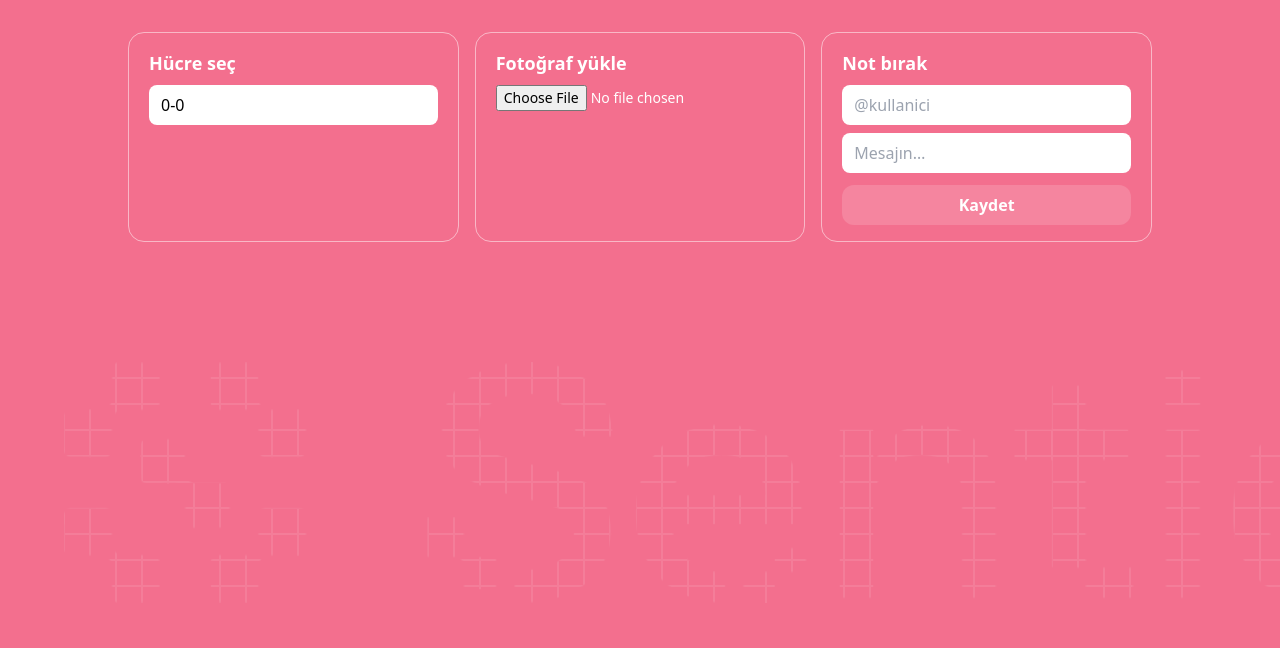
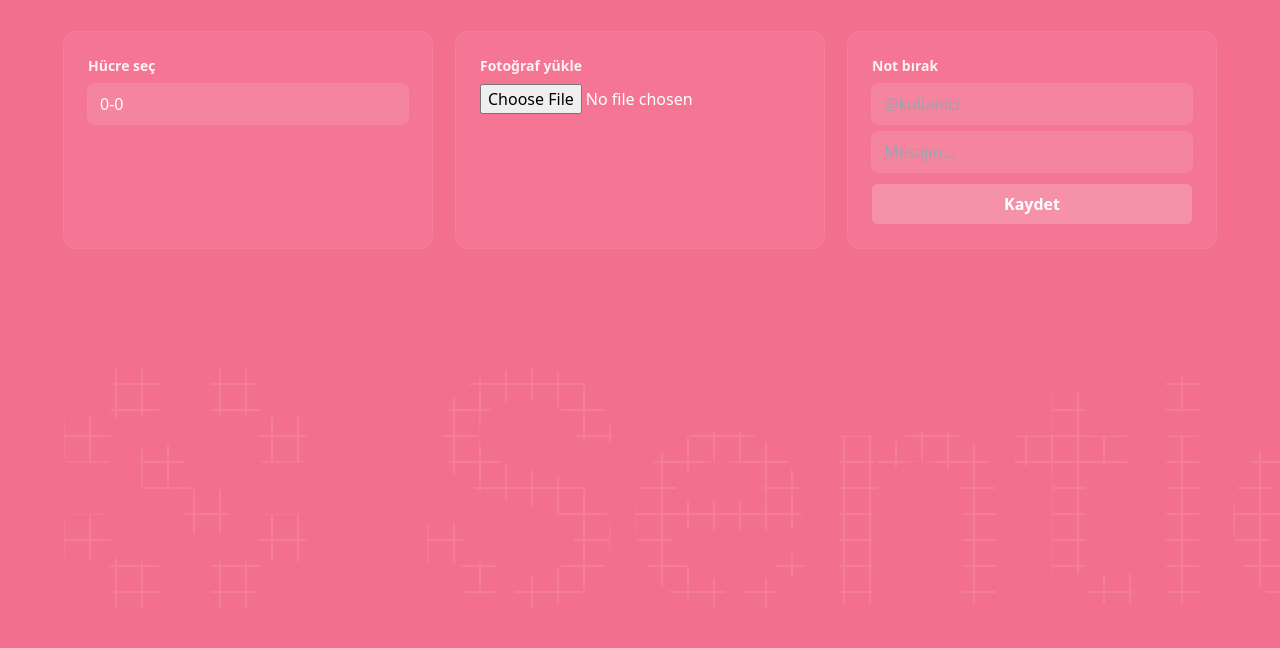
Before and after one commit to akubilayozel/sentient-pixel, a Next.js app: page / in a window 1280 px wide. Shown: the top 648 px of the page. Built offline with nearby package versions, Linux system fonts and the light colour scheme; no server answers; the database is empty.

Commit message:
Update Controls.tsx

```diff
--- a/components/Controls.tsx
+++ b/components/Controls.tsx
@@ -1,13 +1,17 @@
 'use client';
 
-import { useState, useRef } from 'react';
+import { useState, useRef, useEffect } from 'react';
 import { db, storage, ensureAnonAuth, auth } from '@/lib/firebase';
 import { ref, uploadBytes, getDownloadURL } from 'firebase/storage';
 import { doc, setDoc, addDoc, collection, serverTimestamp } from 'firebase/firestore';
 import type { CellId } from '@/lib/types';
 
-export default function Controls() {
-  const [cell, setCell] = useState<CellId>('0-0');
+type Props = {
+  cell: CellId;
+  setCell: (id: CellId) => void;
+};
+
+export default function Controls({ cell, setCell }: Props) {
   const [file, setFile] = useState<File | null>(null);
   const [username, setUsername] = useState('');
   const [note, setNote] = useState('');
@@ -26,7 +30,7 @@ export default function Controls() {
       await ensureAnonAuth();
       const uid = auth.currentUser!.uid;
 
-      // 1) Fotoğrafı Storage'a yükle
+      // 1) Storage’a yükle
       const path = `avatars/${uid}/${Date.now()}.jpg`;
       const rf = ref(storage, path);
       await uploadBytes(rf, file);
@@ -45,59 +49,68 @@ export default function Controls() {
         username,
         text: note,
         uid,
+        cell,
         createdAt: serverTimestamp(),
       });
 
-      setMsg('✅ Yüklendi!');
+      setMsg('✔ Yüklendi!');
+      setNote('');
       setFile(null);
-      setNote('');
     } catch (err: any) {
       console.error(err);
-      setMsg('❌ Hata: ' + (err?.message || 'bilinmiyor'));
+      setMsg('Yükleme sırasında sorun oluştu.');
     } finally {
       setBusy(false);
     }
   }
 
   return (
-    <form onSubmit={handleSubmit} className="mx-auto max-w-5xl grid grid-cols-1 md:grid-cols-3 gap-4">
+    <section className="mx-auto max-w-6xl grid grid-cols-1 md:grid-cols-3 gap-6">
       {/* Hücre seç */}
-      <div className="rounded-2xl border border-white/50 px-5 py-4">
-        <label className="block text-lg font-semibold">Hücre seç</label>
+      <div className="rounded-xl bg-white/5 p-6 ring-1 ring-white/10">
+        <label className="block text-sm font-semibold opacity-90">Hücre seç</label>
         <input
           value={cell}
-          onChange={(e)=>setCell(e.target.value)}
-          placeholder="ör. 5-12"
-          className="mt-2 w-full rounded-lg px-3 py-2 text-black"
+          onChange={(e) => setCell(e.target.value as CellId)}
+          className="mt-2 w-full rounded-md bg-white/10 px-3 py-2 outline-none ring-1 ring-white/10 focus:ring-white/20"
+          placeholder="5-12"
         />
       </div>
 
-      {/* Fotoğraf yükle */}
-      <div className="rounded-2xl border border-white/50 px-5 py-4">
-        <label className="block text-lg font-semibold">Fotoğraf yükle</label>
-        <input type="file" accept="image/*" onChange={(e)=>setFile(e.target.files?.[0] ?? null)} className="mt-2 w-full text-sm" />
+      {/* Foto yükle */}
+      <div className="rounded-xl bg-white/5 p-6 ring-1 ring-white/10">
+        <label className="block text-sm font-semibold opacity-90">Fotoğraf yükle</label>
+        <input
+          type="file"
+          className="mt-2"
+          accept="image/*"
+          onChange={(e) => setFile(e.target.files?.[0] ?? null)}
+        />
       </div>
 
       {/* Not bırak */}
-      <div className="rounded-2xl border border-white/50 px-5 py-4">
-        <label className="block text-lg font-semibold">Not bırak</label>
+      <form onSubmit={handleSubmit} className="rounded-xl bg-white/5 p-6 ring-1 ring-white/10">
+        <label className="block text-sm font-semibold opacity-90">Not bırak</label>
         <input
           value={username}
-          onChange={(e)=>setUsername(e.target.value)}
+          onChange={(e) => setUsername(e.target.value)}
+          className="mt-2 w-full rounded-md bg-white/10 px-3 py-2 outline-none ring-1 ring-white/10 focus:ring-white/20"
           placeholder="@kullanici"
-          className="mt-2 w-full rounded-lg px-3 py-2 text-black"
         />
         <input
           value={note}
-          onChange={(e)=>setNote(e.target.value)}
-          placeholder="Mesajın…"
-          className="mt-2 w-full rounded-lg px-3 py-2 text-black"
+          onChange={(e) => setNote(e.target.value)}
+          className="mt-2 w-full rounded-md bg-white/10 px-3 py-2 outline-none ring-1 ring-white/10 focus:ring-white/20"
+          placeholder="Mesajın..."
         />
-        <button disabled={busy} className="mt-3 w-full rounded-xl bg-white/15 hover:bg-white/25 transition px-4 py-2 font-semibold">
-          {busy ? 'Yükleniyor…' : 'Kaydet'}
+        <button
+          disabled={busy}
+          className="mt-3 w-full rounded-md bg-white/20 py-2 font-semibold hover:bg-white/25 disabled:opacity-50"
+        >
+          Kaydet
         </button>
-        {msg && <p className="mt-2 text-sm opacity-90">{msg}</p>}
-      </div>
-    </form>
+        {msg && <div className="mt-2 text-sm opacity-90">{msg}</div>}
+      </form>
+    </section>
   );
 }
```
